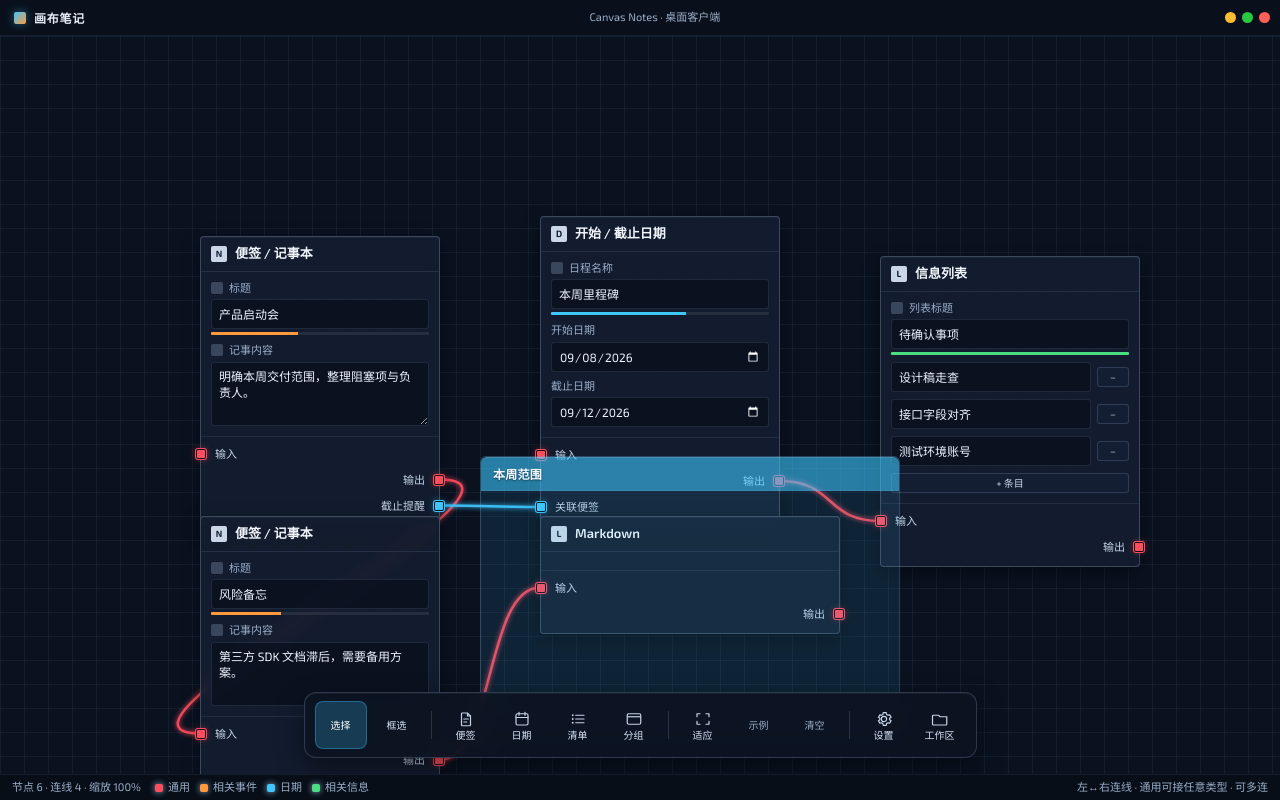
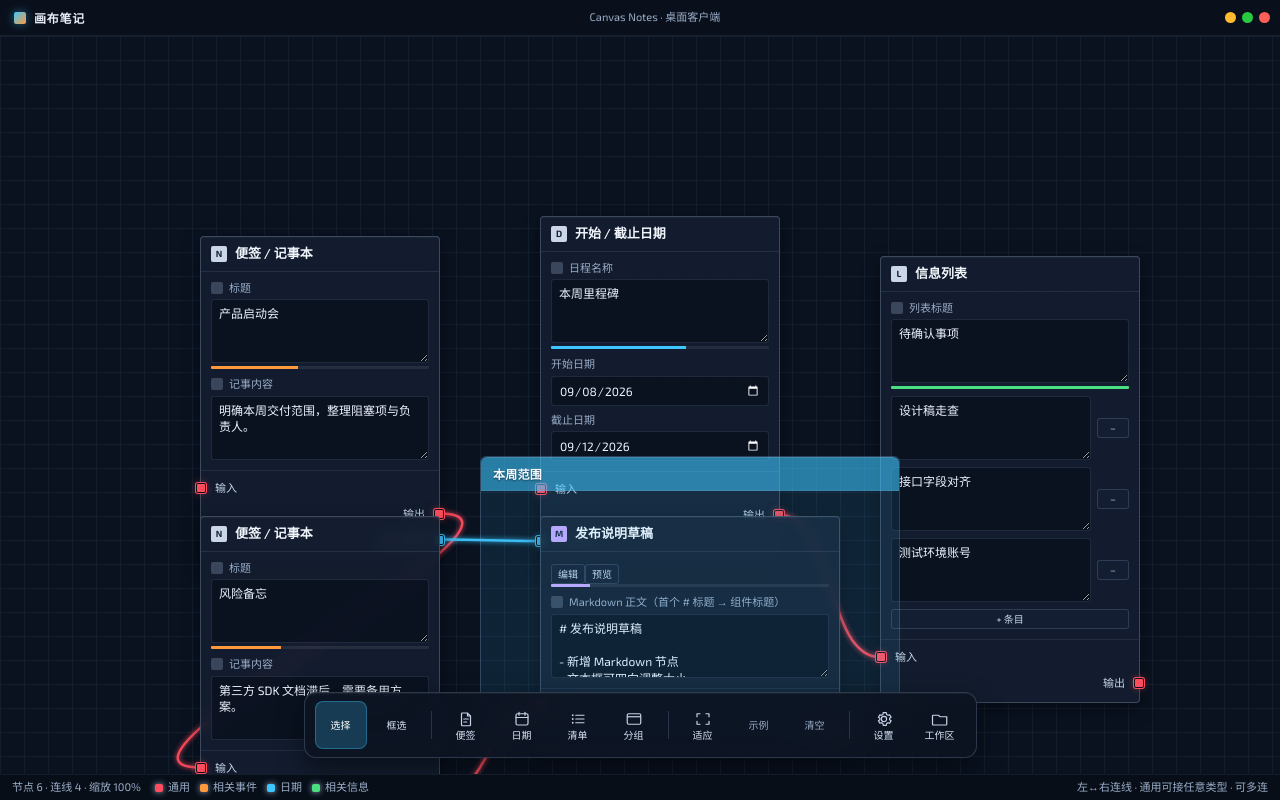
Before and after one commit to kamuxiy/CanvasNotes, a React (Vite) app: page / in a window 1280 px wide. Built offline with nearby package versions, Linux system fonts and the light colour scheme.

Commit message:
Sync NodeCard MarkdownFields, extractMarkdownH1 title sync, and text-field focus fix

```diff
--- a/src/components/NodeCard.tsx
+++ b/src/components/NodeCard.tsx
@@ -1,8 +1,17 @@
-import { useLayoutEffect, useRef, useState } from 'react'
+import { useLayoutEffect, useMemo, useRef, useState } from 'react'
 import type { PointerEvent as ReactPointerEvent } from 'react'
-import type { CanvasNode, DateData, ListData, NoteData, Socket } from '../types'
+import { marked } from 'marked'
+import type {
+  CanvasNode,
+  DateData,
+  ListData,
+  MarkdownData,
+  NoteData,
+  Socket,
+} from '../types'
 import { NODE_KIND_LABEL, SOCKET_COLORS } from '../types'
 import { kindsCompatible } from '../store'
+import { extractMarkdownH1 } from '../utils/markdown'
 import { SocketPort } from './SocketPort'
 
 type NodeCardProps = {
@@ -27,6 +36,21 @@ type NodeCardProps = {
   onSocketOffsets: (nodeId: string, offsets: Record<string, number>) => void
 }
 
+const FIELD_SELECTOR = 'input, textarea, select, button, a, label'
+
+/** Keep focus on text fields; stop canvas/node drag handlers from stealing the event. */
+function fieldPointerDown(e: ReactPointerEvent) {
+  e.stopPropagation()
+  const el = e.currentTarget as HTMLElement
+  if (typeof el.focus === 'function') {
+    try {
+      el.focus({ preventScroll: true })
+    } catch {
+      el.focus()
+    }
+  }
+}
+
 function NoteFields({
   data,
   onChange,
@@ -43,12 +67,13 @@ function NoteFields({
           <span className="glyph" />
           标题
         </div>
-        <input
-          type="text"
+        <textarea
+          className="field-single"
+          rows={1}
           value={data.title}
           placeholder="标题"
           onChange={(e) => onChange({ ...data, title: e.target.value })}
-          onPointerDown={(e) => e.stopPropagation()}
+          onPointerDown={fieldPointerDown}
         />
         <div className="ul-bar">
           <span
@@ -68,7 +93,7 @@ function NoteFields({
           value={data.body}
           placeholder="记事内容…"
           onChange={(e) => onChange({ ...data, body: e.target.value })}
-          onPointerDown={(e) => e.stopPropagation()}
+          onPointerDown={fieldPointerDown}
         />
       </div>
     </>
@@ -91,12 +116,13 @@ function DateFields({
           <span className="glyph" />
           日程名称
         </div>
-        <input
-          type="text"
+        <textarea
+          className="field-single"
+          rows={1}
           value={data.label}
           placeholder="日程名称"
           onChange={(e) => onChange({ ...data, label: e.target.value })}
-          onPointerDown={(e) => e.stopPropagation()}
+          onPointerDown={fieldPointerDown}
         />
         <div className="ul-bar">
           <span style={{ width: '62%', background: accent }} />
@@ -109,7 +135,7 @@ function DateFields({
             type="date"
             value={data.startDate}
             onChange={(e) => onChange({ ...data, startDate: e.target.value })}
-            onPointerDown={(e) => e.stopPropagation()}
+            onPointerDown={fieldPointerDown}
           />
         </label>
         <label>
@@ -118,7 +144,7 @@ function DateFields({
             type="date"
             value={data.endDate}
             onChange={(e) => onChange({ ...data, endDate: e.target.value })}
-            onPointerDown={(e) => e.stopPropagation()}
+            onPointerDown={fieldPointerDown}
           />
         </label>
       </div>
@@ -144,12 +170,13 @@ function ListFields({
           <span className="glyph" />
           列表标题
         </div>
-        <input
-          type="text"
+        <textarea
+          className="field-single"
+          rows={1}
           value={data.title}
           placeholder="列表标题"
           onChange={(e) => onChange({ ...data, title: e.target.value })}
-          onPointerDown={(e) => e.stopPropagation()}
+          onPointerDown={fieldPointerDown}
         />
         <div className="ul-bar">
           <span style={{ width: `${ratio}%`, background: accent }} />
@@ -157,8 +184,9 @@ function ListFields({
       </div>
       {data.items.map((item, index) => (
         <div className="list-item-row" key={index}>
-          <input
-            type="text"
+          <textarea
+            className="field-single"
+            rows={1}
             value={item}
             placeholder={`条目 ${index + 1}`}
             onChange={(e) => {
@@ -166,7 +194,7 @@ function ListFields({
               items[index] = e.target.value
               onChange({ ...data, items })
             }}
-            onPointerDown={(e) => e.stopPropagation()}
+            onPointerDown={fieldPointerDown}
           />
           <button
             type="button"
@@ -190,6 +218,84 @@ function ListFields({
       >
         + 条目
       </button>
+    </>
+  )
+}
+
+function MarkdownFields({
+  data,
+  onChange,
+  accent,
+}: {
+  data: MarkdownData
+  onChange: (data: MarkdownData) => void
+  accent: string
+}) {
+  const [mode, setMode] = useState<'edit' | 'preview'>('edit')
+  const html = useMemo(() => {
+    try {
+      return marked.parse(data.content || '', { async: false }) as string
+    } catch {
+      return '<p></p>'
+    }
+  }, [data.content])
+
+  return (
+    <>
+      <div className="md-toolbar">
+        <button
+          type="button"
+          className={`mini-btn${mode === 'edit' ? ' active' : ''}`}
+          onClick={() => setMode('edit')}
+          onPointerDown={(e) => e.stopPropagation()}
+        >
+          编辑
+        </button>
+        <button
+          type="button"
+          className={`mini-btn${mode === 'preview' ? ' active' : ''}`}
+          onClick={() => setMode('preview')}
+          onPointerDown={(e) => e.stopPropagation()}
+        >
+          预览
+        </button>
+        <div className="ul-bar md-bar">
+          <span
+            style={{
+              width: `${Math.min(100, Math.max(10, data.content.length / 4))}%`,
+              background: accent,
+            }}
+          />
+        </div>
+      </div>
+      {mode === 'edit' ? (
+        <div className="ul-row">
+          <div className="ul-row-label">
+            <span className="glyph" />
+            Markdown 正文（首个 # 标题 → 组件标题）
+          </div>
+          <textarea
+            className="md-editor"
+            value={data.content}
+            placeholder={'# 标题\n\n正文…'}
+            onChange={(e) => {
+              const content = e.target.value
+              const h1 = extractMarkdownH1(content)
+              onChange({
+                content,
+                title: h1 ?? (data.title.trim() || 'Markdown'),
+              })
+            }}
+            onPointerDown={fieldPointerDown}
+          />
+        </div>
+      ) : (
+        <div
+          className="md-preview"
+          dangerouslySetInnerHTML={{ __html: html }}
+          onPointerDown={(e) => e.stopPropagation()}
+        />
+      )}
     </>
   )
 }
@@ -233,9 +339,23 @@ export function NodeCard({
       ? SOCKET_COLORS.event
       : node.kind === 'date'
         ? SOCKET_COLORS.date
-        : SOCKET_COLORS.info
+        : node.kind === 'markdown'
+          ? '#c4a5ff'
+          : SOCKET_COLORS.info
 
-  const iconGlyph = node.kind === 'note' ? 'N' : node.kind === 'date' ? 'D' : 'L'
+  const iconGlyph =
+    node.kind === 'note'
+      ? 'N'
+      : node.kind === 'date'
+        ? 'D'
+        : node.kind === 'markdown'
+          ? 'M'
+          : 'L'
+
+  const headerTitle =
+    node.kind === 'markdown'
+      ? (node.data as MarkdownData).title || 'Markdown'
+      : NODE_KIND_LABEL[node.kind]
 
   useLayoutEffect(() => {
     if (node.kind === 'group') return
@@ -261,7 +381,7 @@ export function NodeCard({
     ro.observe(el)
     if (socketAreaRef.current) ro.observe(socketAreaRef.current)
     return () => ro.disconnect()
-  }, [node.data, node.sockets, node.id, node.kind, zoom, onSocketOffsets, onHeight, height])
+  }, [node.data, node.sockets, node.id, node.kind, zoom, onSocketOffsets, onHeight])
 
   if (node.kind === 'group') return null
 
@@ -278,6 +398,13 @@ export function NodeCard({
       }}
       onPointerDown={(e) => {
         if ((e.target as HTMLElement).closest('.socket-dot')) return
+        const target = e.target as HTMLElement
+        if (target.closest(FIELD_SELECTOR)) {
+          // Selecting while focusing an input can remount/re-render and steal caret.
+          e.stopPropagation()
+          if (!selected || e.shiftKey) onSelect(node.id, e.shiftKey)
+          return
+        }
         onSelect(node.id, e.shiftKey)
       }}
     >
@@ -286,7 +413,7 @@ export function NodeCard({
         onPointerDown={(e) => {
           if (e.button !== 0) return
           const target = e.target as HTMLElement
-          if (target.closest('button, input, textarea, select, a')) return
+          if (target.closest(FIELD_SELECTOR)) return
           e.stopPropagation()
           onSelect(node.id, e.shiftKey)
           const startX = e.clientX
@@ -338,8 +465,12 @@ export function NodeCard({
         }}
       >
         <div className="node-title-wrap">
-          <span className="node-icon">{iconGlyph}</span>
-          <span className="node-kind">{NODE_KIND_LABEL[node.kind]}</span>
+          <span className="node-icon" style={node.kind === 'markdown' ? { background: accent } : undefined}>
+            {iconGlyph}
+          </span>
+          <span className="node-kind" title={headerTitle}>
+            {headerTitle}
+          </span>
         </div>
       </div>
 
@@ -361,6 +492,13 @@ export function NodeCard({
         {node.kind === 'list' && (
           <ListFields
             data={node.data as ListData}
+            accent={accent}
+            onChange={(data) => onUpdateData(node.id, data)}
+          />
+        )}
+        {node.kind === 'markdown' && (
+          <MarkdownFields
+            data={node.data as MarkdownData}
             accent={accent}
             onChange={(data) => onUpdateData(node.id, data)}
           />
```
